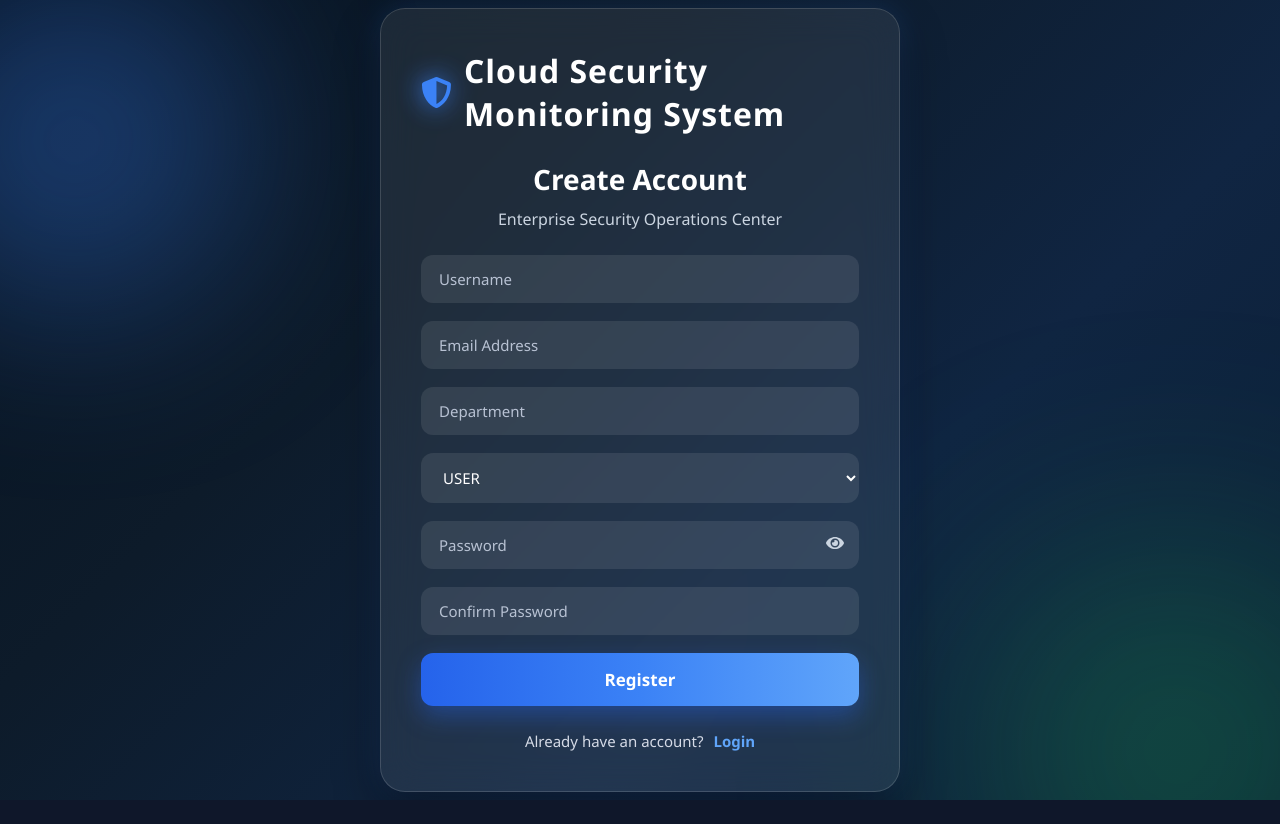
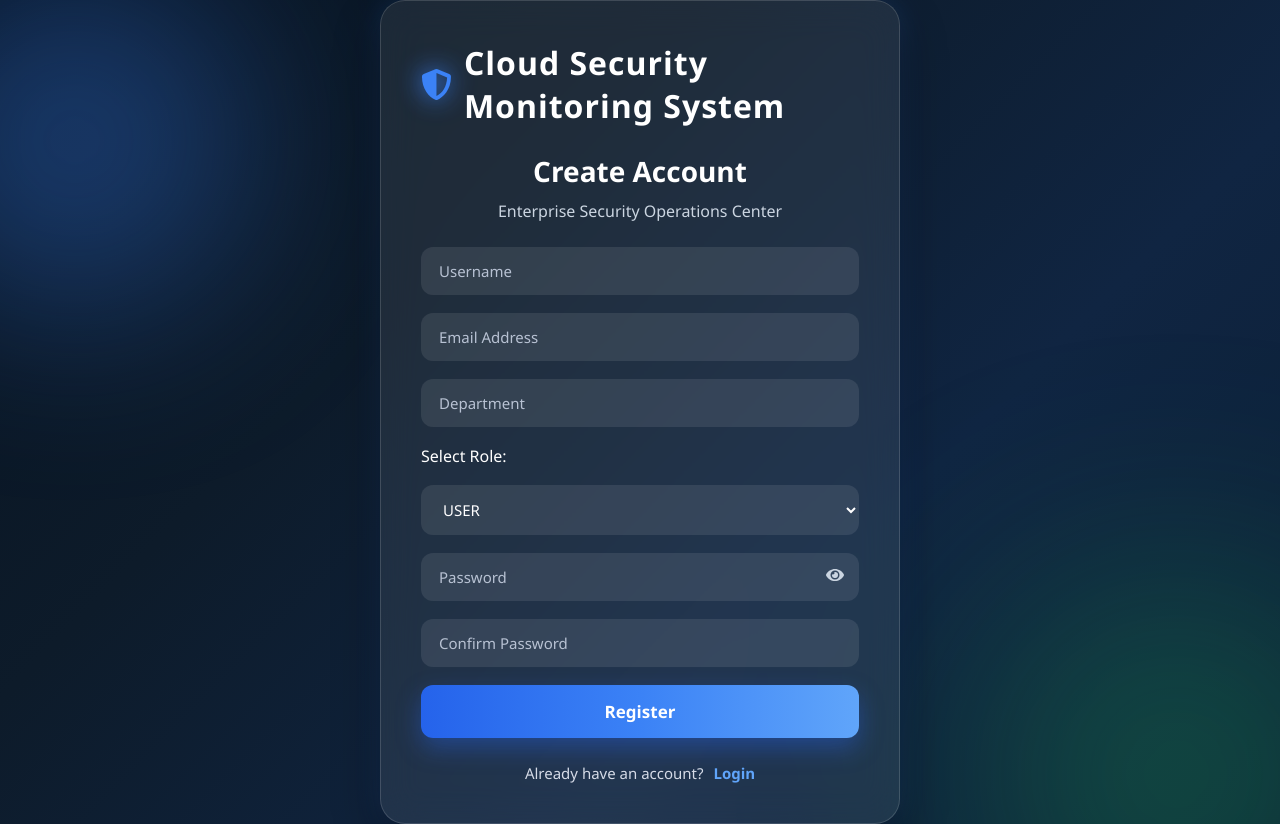
Before and after one commit to hemanthsatti300-cyber/frontend, a React (Vite) app: page /register in a window 1280 px wide. Before the commit the page ends 800 px from the top, so only its background shows below. Built offline with nearby package versions, Linux system fonts and the light colour scheme.

Commit message:
Update Register.jsx

```diff
--- a/src/Register.jsx
+++ b/src/Register.jsx
@@ -161,7 +161,7 @@ function Register() {
             value={form.department}
             onChange={update}
           />
-
+      <label htmlFor="role">Select Role:</label>
           <select
             name="role"
             value={form.role}
```
